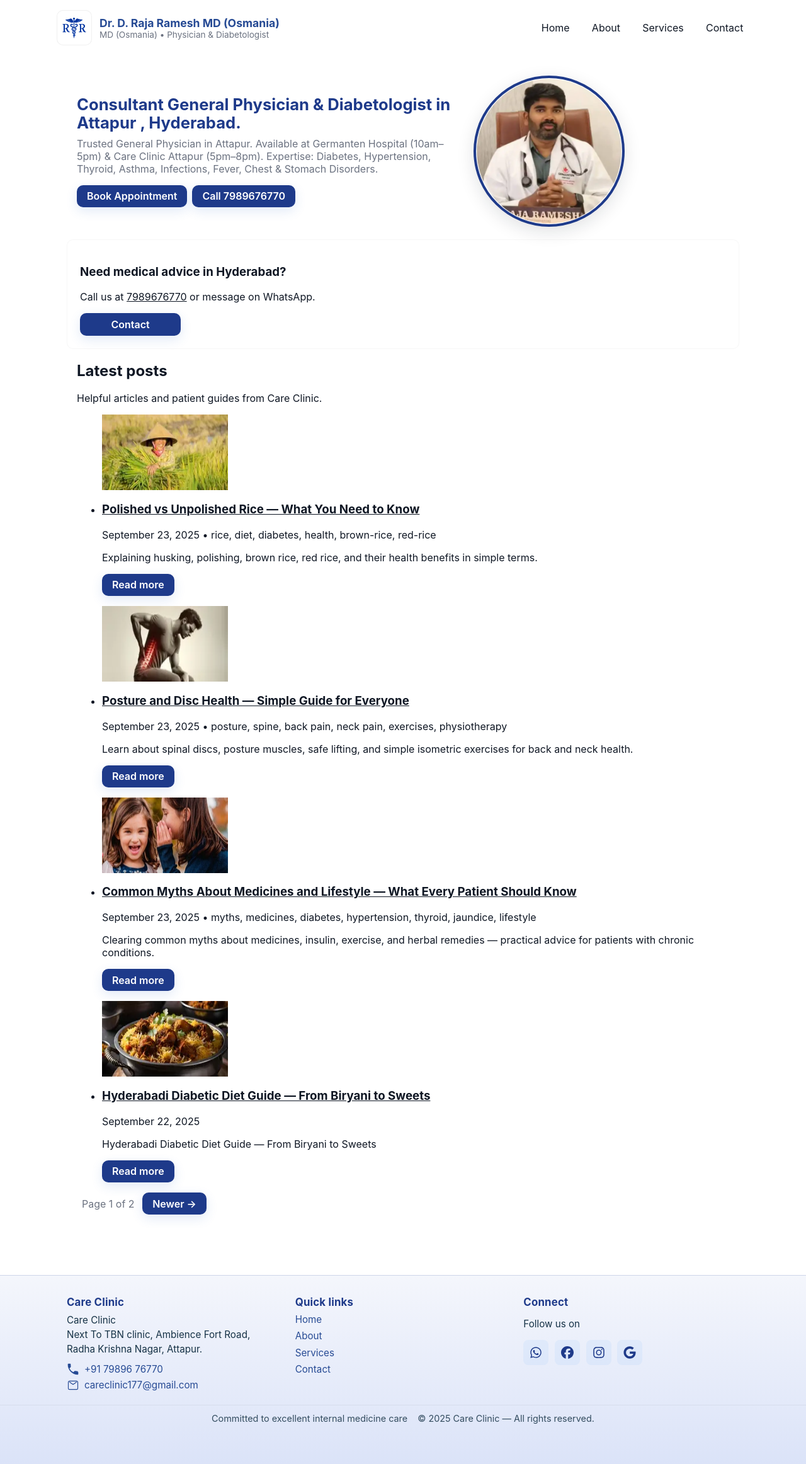
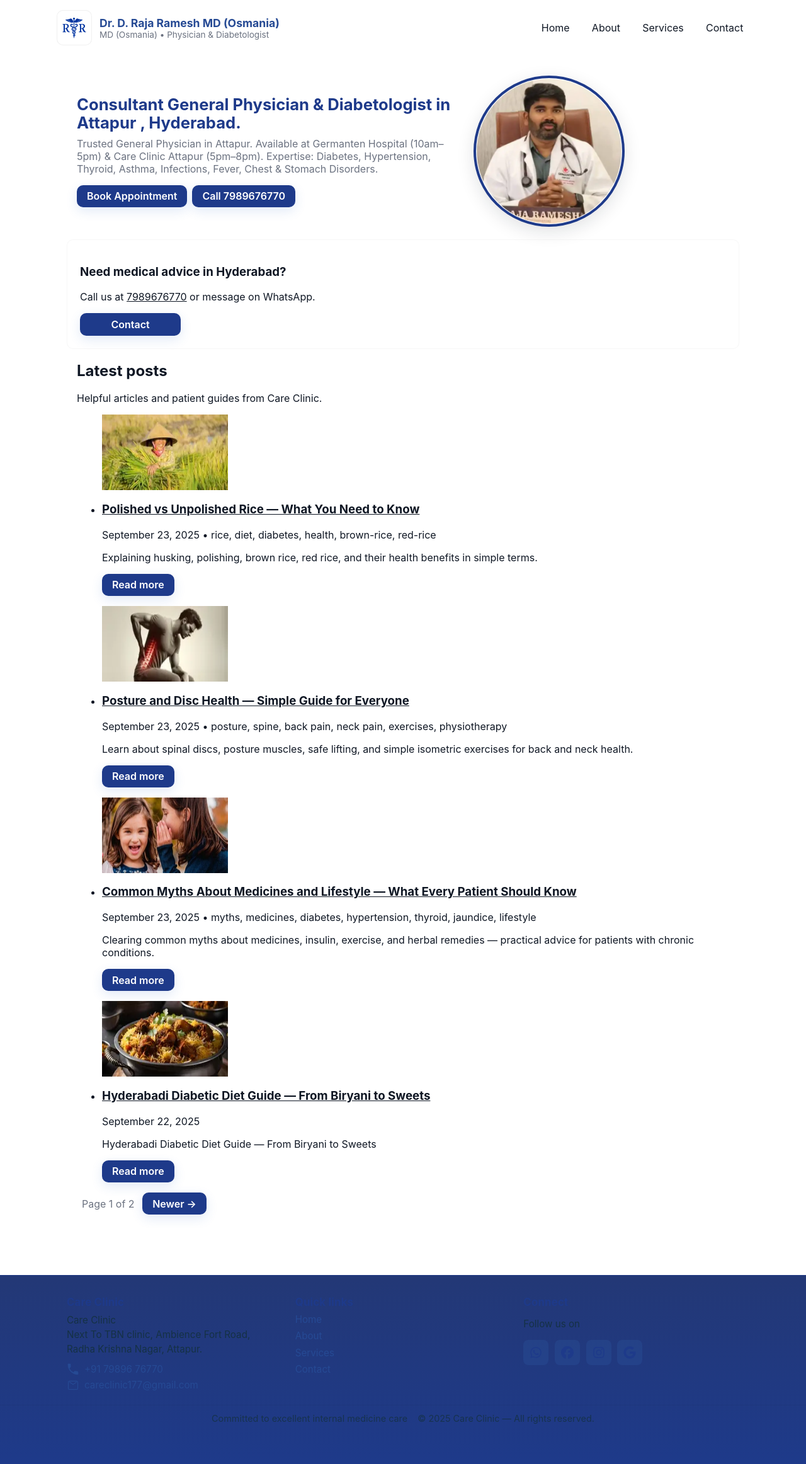
Before and after one commit to drrajarameshd/rr, a Jekyll site: the page built from index.html, in a window 1280 px wide. Shown: the whole page at 63% size. Built offline with Jekyll 4.4.1, drawn with Linux system fonts in a browser that asks for light colours; the list of posts is cut into pages by our own code.

Commit message:
Update style.css

```diff
--- a/assets/css/style.css
+++ b/assets/css/style.css
@@ -18,9 +18,8 @@
   --bg: #ffffff;
   --card: #f9fbfd;
 
-  --footer-bg-start: #f4f6fc; /* very light indigo tint */
-  --footer-bg-end: #dbe3f8;   /* soft indigo background */
-
+  --footer-bg-start: #233876; /* muted indigo */
+  --footer-bg-end: #1e3a8a;   /* solid indigo */
 
   --radius: 12px;
   --container: 1100px;
```
